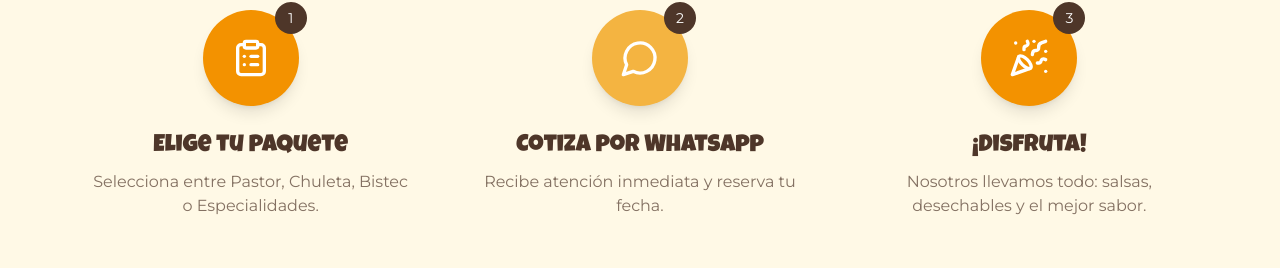
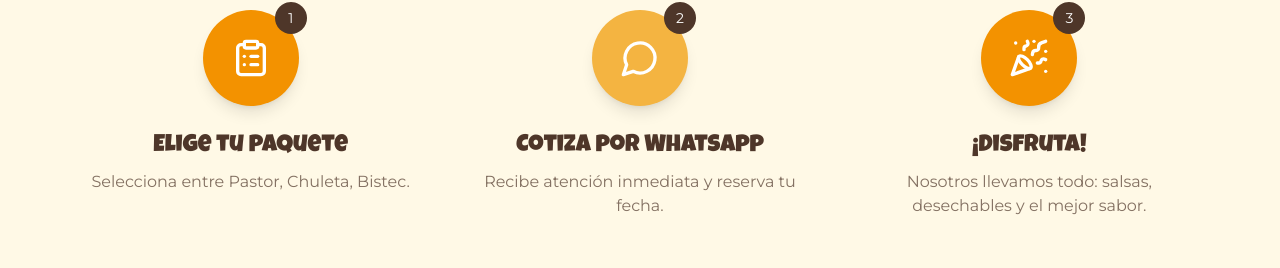
Before and after one commit to jaredgg17/tacazoyeyo, a React (Vite) app: page / in a window 1280 px wide. Shown: the part 1014-1282 px from the top of the page. Built offline with nearby package versions, Linux system fonts and the light colour scheme.

Commit message:
agregando nueva promo y corrigiendo el precio

```diff
--- a/src/app/components/HowItWorks.tsx
+++ b/src/app/components/HowItWorks.tsx
@@ -4,7 +4,7 @@ const steps = [
   {
     icon: ClipboardList,
     title: "Elige tu paquete",
-    description: "Selecciona entre Pastor, Chuleta, Bistec o Especialidades.",
+    description: "Selecciona entre Pastor, Chuleta, Bistec.",
     color: "#F39200",
   },
   {
--- a/src/app/components/MenuSection.tsx
+++ b/src/app/components/MenuSection.tsx
@@ -42,6 +42,13 @@ const promos = [
   },
   {
     title: "Gringas",
+    subtitle: "2 x $80",
+    icon: Flame,
+    badge: "PROMO",
+    color: "#F39200",
+  },
+   {
+    title: "¿Qué me ves?",
     subtitle: "2 x $80",
     icon: Flame,
     badge: "PROMO",
```
